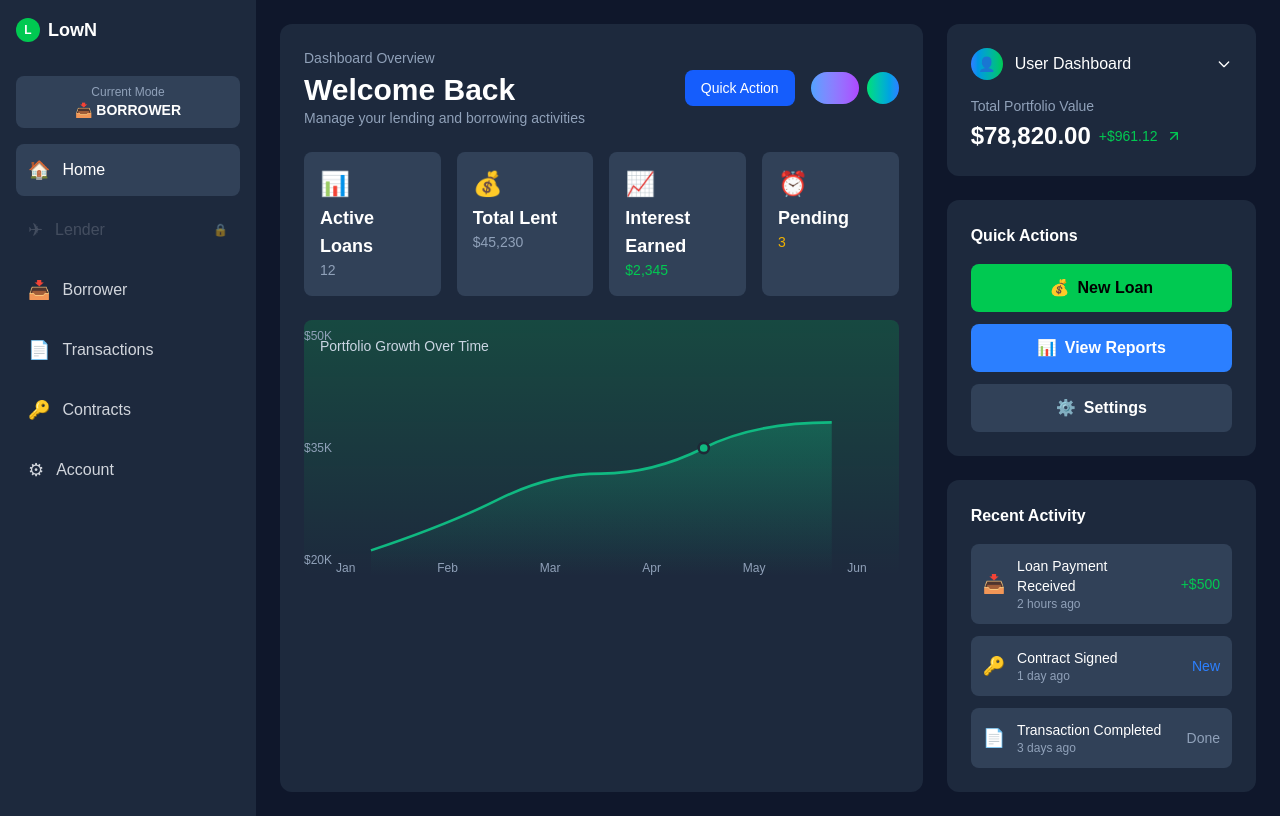
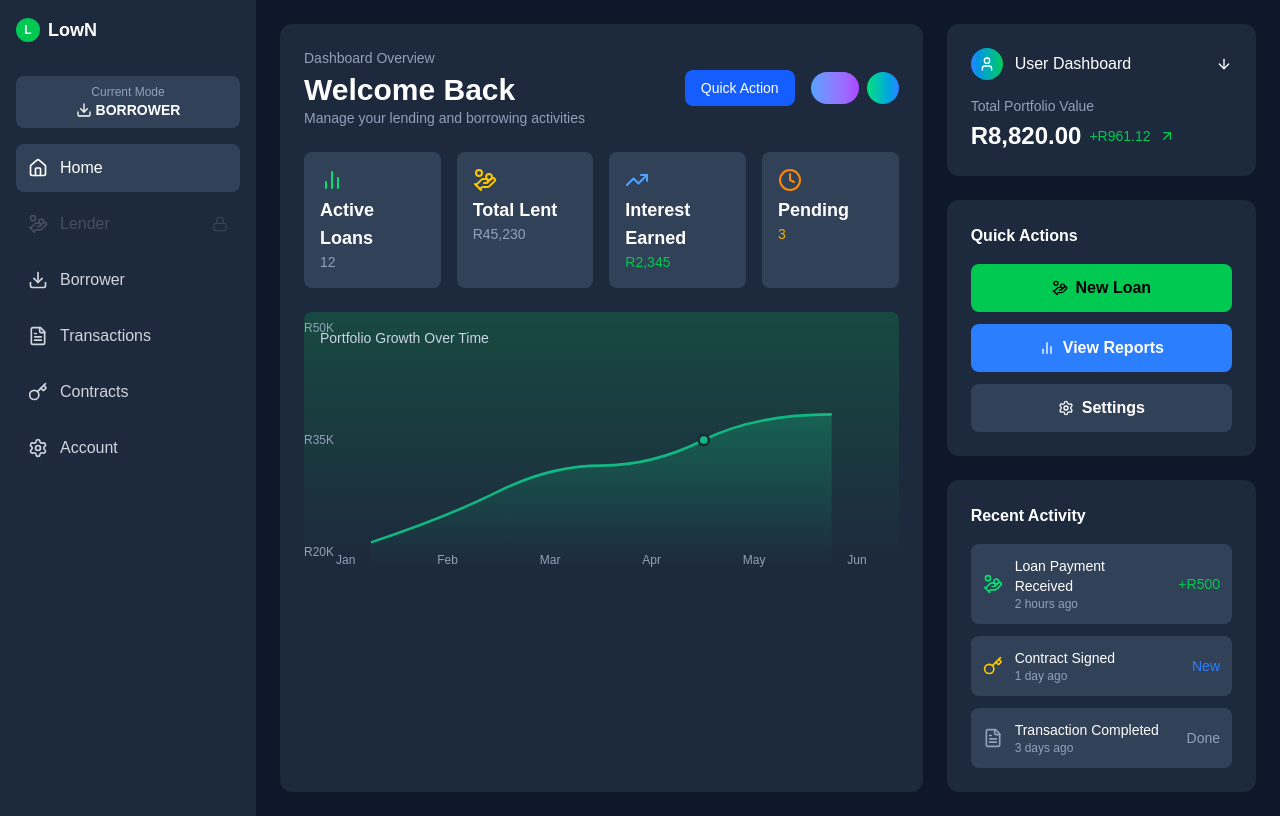
Before and after one commit to Chiko-DK/Open-payment, a Next.js app: page / in a window 1280 px wide. Built offline with nearby package versions, Linux system fonts and the light colour scheme.

Commit message:
updated icons

```diff
--- a/package.json
+++ b/package.json
@@ -10,6 +10,7 @@
   },
   "dependencies": {
     "@headlessui/react": "^2.2.4",
+    "lucide-react": "^0.535.0",
     "next": "15.3.4",
     "react": "^19.0.0",
     "react-dom": "^19.0.0"
--- a/src/app/page.tsx
+++ b/src/app/page.tsx
@@ -1,6 +1,21 @@
+"use client";
+
 import Image from "next/image";
 import Link from "next/link";
 import Nav from "@/components/navigation";
+import {
+  BarChart2,
+  HandCoins,
+  TrendingUp,
+  Clock,
+  User,
+  ArrowDown,
+  ArrowUpRight,
+  FileText,
+  Key,
+  Settings,
+} from "lucide-react";
+
 export default function Home() {
   return (
     <div className="min-h-screen bg-slate-900 text-white">
@@ -33,22 +48,22 @@
               {/* Stats Cards */}
               <div className="grid grid-cols-2 md:grid-cols-4 gap-4 mb-6">
                 <div className="bg-slate-700 rounded-lg p-4">
-                  <div className="text-2xl mb-1">📊</div>
+                  <BarChart2 className="w-6 h-6 text-green-400 mb-1" />
                   <div className="text-lg font-semibold">Active Loans</div>
                   <div className="text-slate-400 text-sm">12</div>
                 </div>
                 <div className="bg-slate-700 rounded-lg p-4">
-                  <div className="text-2xl mb-1">💰</div>
+                  <HandCoins className="w-6 h-6 text-yellow-400 mb-1" />
                   <div className="text-lg font-semibold">Total Lent</div>
-                  <div className="text-slate-400 text-sm">$45,230</div>
+                  <div className="text-slate-400 text-sm">R45,230</div>
                 </div>
                 <div className="bg-slate-700 rounded-lg p-4">
-                  <div className="text-2xl mb-1">📈</div>
+                  <TrendingUp className="w-6 h-6 text-blue-400 mb-1" />
                   <div className="text-lg font-semibold">Interest Earned</div>
-                  <div className="text-green-500 text-sm">$2,345</div>
+                  <div className="text-green-500 text-sm">R2,345</div>
                 </div>
                 <div className="bg-slate-700 rounded-lg p-4">
-                  <div className="text-2xl mb-1">⏰</div>
+                  <Clock className="w-6 h-6 text-orange-400 mb-1" />
                   <div className="text-lg font-semibold">Pending</div>
                   <div className="text-yellow-500 text-sm">3</div>
                 </div>
@@ -77,14 +92,11 @@
                     <circle cx="280" cy="100" r="4" fill="#10b981" stroke="#1f2937" strokeWidth="2"/>
                   </svg>
                 </div>
-
-                {/* Chart labels */}
                 <div className="absolute left-0 top-0 h-full flex flex-col justify-between text-xs text-slate-400 py-2">
-                  <span>$50K</span>
-                  <span>$35K</span>
-                  <span>$20K</span>
+                  <span>R50K</span>
+                  <span>R35K</span>
+                  <span>R20K</span>
                 </div>
-
                 <div className="absolute bottom-0 left-0 right-0 flex justify-between text-xs text-slate-400 px-8">
                   <span>Jan</span>
                   <span>Feb</span>
@@ -93,7 +105,6 @@
                   <span>May</span>
                   <span>Jun</span>
                 </div>
-
                 <div className="absolute top-4 left-4 text-sm text-slate-300">
                   Portfolio Growth Over Time
                 </div>
@@ -107,23 +118,18 @@
                 <div className="flex items-center justify-between mb-4">
                   <div className="flex items-center gap-3">
                     <div className="w-8 h-8 bg-gradient-to-r from-blue-500 to-green-500 rounded-full flex items-center justify-center">
-                      <span className="text-sm font-bold">👤</span>
+                      <User className="w-4 h-4" />
                     </div>
                     <span>User Dashboard</span>
                   </div>
-                  <svg className="w-4 h-4" fill="none" stroke="currentColor" viewBox="0 0 24 24">
-                    <path strokeLinecap="round" strokeLinejoin="round" strokeWidth={2} d="M19 9l-7 7-7-7" />
-                  </svg>
+                  <ArrowDown className="w-4 h-4" />
                 </div>
-
                 <div>
                   <p className="text-sm text-slate-400 mb-1">Total Portfolio Value</p>
                   <div className="flex items-center gap-2">
-                    <span className="text-2xl font-bold">$78,820.00</span>
-                    <span className="text-green-500 text-sm">+$961.12</span>
-                    <svg className="w-4 h-4 text-green-500" fill="none" stroke="currentColor" viewBox="0 0 24 24">
-                      <path strokeLinecap="round" strokeLinejoin="round" strokeWidth={2} d="M7 17l9.2-9.2M17 17V7H7" />
-                    </svg>
+                    <span className="text-2xl font-bold">R8,820.00</span>
+                    <span className="text-green-500 text-sm">+R961.12</span>
+                    <ArrowUpRight className="w-4 h-4 text-green-500" />
                   </div>
                 </div>
               </div>
@@ -134,17 +140,17 @@
 
                 <div className="space-y-3">
                   <button className="w-full bg-green-500 hover:bg-green-600 text-black font-semibold py-3 rounded-lg transition-colors flex items-center justify-center gap-2">
-                    <span>💰</span>
+                    <HandCoins className="w-4 h-4" />
                     <span>New Loan</span>
                   </button>
 
                   <button className="w-full bg-blue-500 hover:bg-blue-600 text-white font-semibold py-3 rounded-lg transition-colors flex items-center justify-center gap-2">
-                    <span>📊</span>
+                    <BarChart2 className="w-4 h-4" />
                     <span>View Reports</span>
                   </button>
 
                   <button className="w-full bg-slate-700 hover:bg-slate-600 text-white font-semibold py-3 rounded-lg transition-colors flex items-center justify-center gap-2">
-                    <span>⚙️</span>
+                    <Settings className="w-4 h-4" />
                     <span>Settings</span>
                   </button>
                 </div>
@@ -156,16 +162,16 @@
 
                 <div className="space-y-3">
                   <div className="flex items-center gap-3 p-3 bg-slate-700 rounded-lg">
-                    <span className="text-lg">📥</span>
+                    <HandCoins className="w-5 h-5 text-green-400" />
                     <div className="flex-1">
                       <div className="text-sm font-medium">Loan Payment Received</div>
                       <div className="text-xs text-slate-400">2 hours ago</div>
                     </div>
-                    <span className="text-green-500 text-sm">+$500</span>
+                    <span className="text-green-500 text-sm">+R500</span>
                   </div>
 
                   <div className="flex items-center gap-3 p-3 bg-slate-700 rounded-lg">
-                    <span className="text-lg">🔑</span>
+                    <Key className="w-5 h-5 text-yellow-400" />
                     <div className="flex-1">
                       <div className="text-sm font-medium">Contract Signed</div>
                       <div className="text-xs text-slate-400">1 day ago</div>
@@ -174,7 +180,7 @@
                   </div>
 
                   <div className="flex items-center gap-3 p-3 bg-slate-700 rounded-lg">
-                    <span className="text-lg">📄</span>
+                    <FileText className="w-5 h-5 text-slate-400" />
                     <div className="flex-1">
                       <div className="text-sm font-medium">Transaction Completed</div>
                       <div className="text-xs text-slate-400">3 days ago</div>
--- a/src/components/navigation.tsx
+++ b/src/components/navigation.tsx
@@ -4,43 +4,49 @@
 import { usePathname } from 'next/navigation';
 import { useState, useEffect } from 'react';
 
+// 1️⃣ Import Lucide icons
+import {
+  Home,
+  HandCoins,
+  Download,
+  FileText,
+  Key,
+  Settings,
+  Lock,
+} from 'lucide-react';
+
+// 2️⃣ Define nav items with icon components
 const navItems = [
-  { label: 'Home', icon: '🏠', href: '/' },
-  { label: 'Lender', icon: '✈', href: '/lender', requiresRole: 'lender' },
-  { label: 'Borrower', icon: '📥', href: '/borrower', requiresRole: 'borrower' },
-  { label: 'Transactions', icon: '📄', href: '/transactions' },
-  { label: 'Contracts', icon: '🔑', href: '/contracts' },
-  { label: 'Account', icon: '⚙', href: '/account' },
+  { label: 'Home', icon: Home, href: '/' },
+  { label: 'Lender', icon: HandCoins, href: '/lender', requiresRole: 'lender' },
+  { label: 'Borrower', icon: Download, href: '/borrower', requiresRole: 'borrower' },
+  { label: 'Transactions', icon: FileText, href: '/transactions' },
+  { label: 'Contracts', icon: Key, href: '/contracts' },
+  { label: 'Account', icon: Settings, href: '/account' },
 ];
 
 export default function Nav() {
   const pathname = usePathname();
   const [userRole, setUserRole] = useState<'lender' | 'borrower'>('borrower');
 
-  // Listen for role changes from localStorage or other state management
   useEffect(() => {
-    // Check if we're in the browser environment
     if (typeof window !== 'undefined') {
-      // Try to get role from localStorage first
       const savedRole = localStorage.getItem('userRole') as 'lender' | 'borrower';
       if (savedRole) {
         setUserRole(savedRole);
       }
 
-      // Listen for storage changes to sync across tabs/components
       const handleStorageChange = (e: StorageEvent) => {
         if (e.key === 'userRole' && e.newValue) {
           setUserRole(e.newValue as 'lender' | 'borrower');
         }
       };
 
-      window.addEventListener('storage', handleStorageChange);
-
-      // Custom event listener for role changes within the same tab
       const handleRoleChange = (e: CustomEvent) => {
         setUserRole(e.detail.role);
       };
 
+      window.addEventListener('storage', handleStorageChange);
       window.addEventListener('roleChanged', handleRoleChange as EventListener);
 
       return () => {
@@ -51,10 +57,7 @@
   }, []);
 
   const isNavItemAccessible = (item: typeof navItems[0]) => {
-    // If the item doesn't require a specific role, it's always accessible
     if (!item.requiresRole) return true;
-
-    // If the item requires a role, check if user has that role
     return item.requiresRole === userRole;
   };
 
@@ -67,6 +70,7 @@
 
   return (
     <aside className="w-64 bg-slate-800 min-h-screen p-4 text-white">
+      {/* Logo */}
       <div className="flex items-center gap-2 mb-8">
         <div className="w-6 h-6 bg-green-500 rounded-full flex items-center justify-center">
           <span className="text-xs font-bold">L</span>
@@ -77,14 +81,16 @@
       {/* Role Indicator */}
       <div className="mb-4 p-2 bg-slate-700 rounded-lg text-center">
         <div className="text-xs text-slate-400">Current Mode</div>
-        <div className="font-semibold text-sm">
-          {userRole === 'lender' ? '💰 LENDER' : '📥 BORROWER'}
+        <div className="font-semibold text-sm flex items-center justify-center gap-1">
+          {userRole === 'lender' ? <HandCoins className="w-4 h-4" /> : <Download className="w-4 h-4" />}
+          {userRole.toUpperCase()}
         </div>
       </div>
 
+      {/* Navigation */}
       <nav className="space-y-2">
         {navItems.map((item) => {
-          const { label, icon, href } = item;
+          const { label, icon: Icon, href } = item;
           const isAccessible = isNavItemAccessible(item);
           const isActive = pathname === href;
 
@@ -101,11 +107,9 @@
                   : 'text-gray-500 cursor-not-allowed opacity-50'
               }`}
             >
-              <span className="text-lg">{icon}</span>
+              <Icon className="w-5 h-5" />
               <span>{label}</span>
-              {!isAccessible && (
-                <span className="ml-auto text-xs">🔒</span>
-              )}
+              {!isAccessible && <Lock className="ml-auto w-4 h-4 opacity-70" />}
             </Link>
           );
         })}
```
Also changed, not shown: src/app/api/contracts/route.ts (+18 -20 lines), src/app/data/contracts.json (+12 -0 lines), 1 other file (tests, documents, lock files or other folders).
